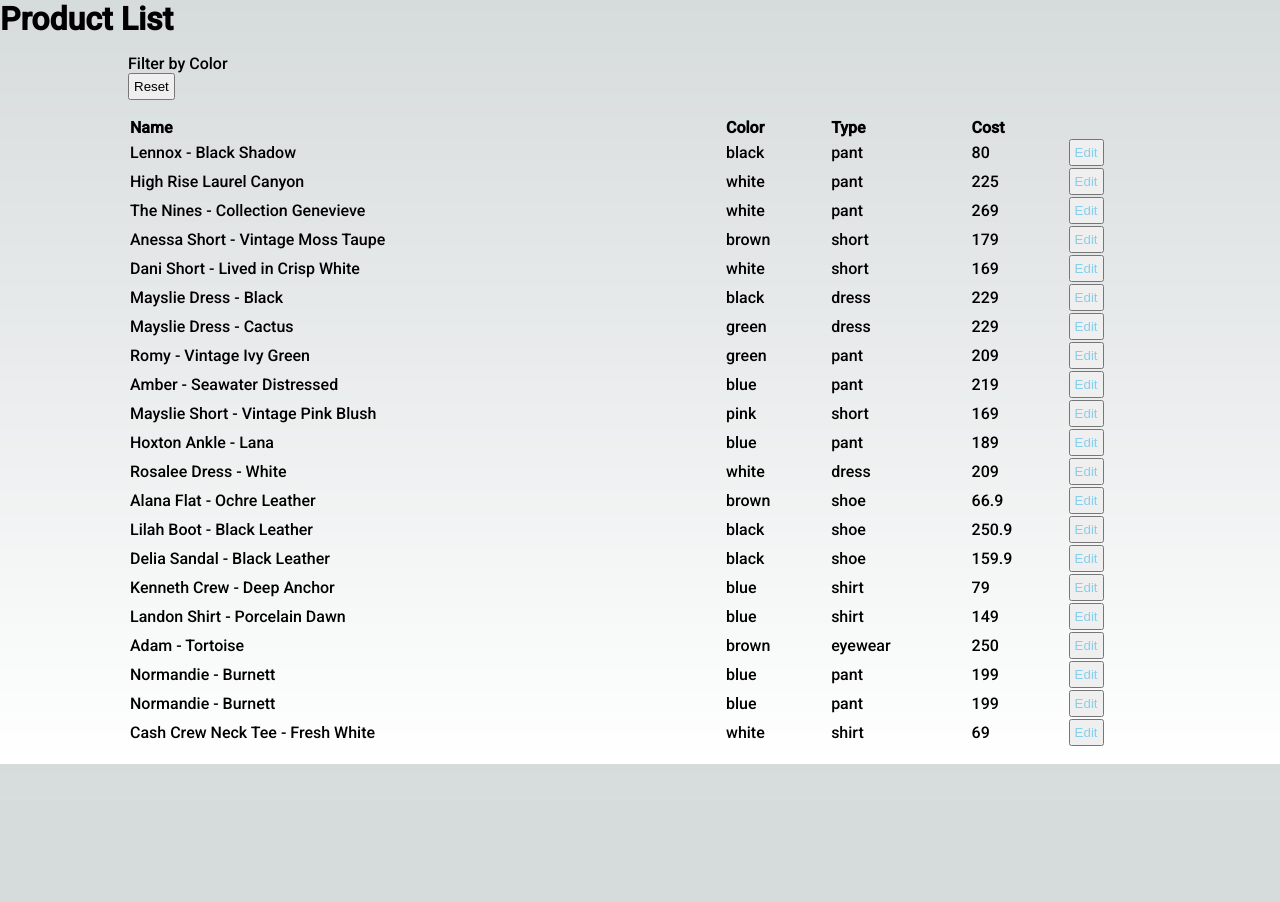
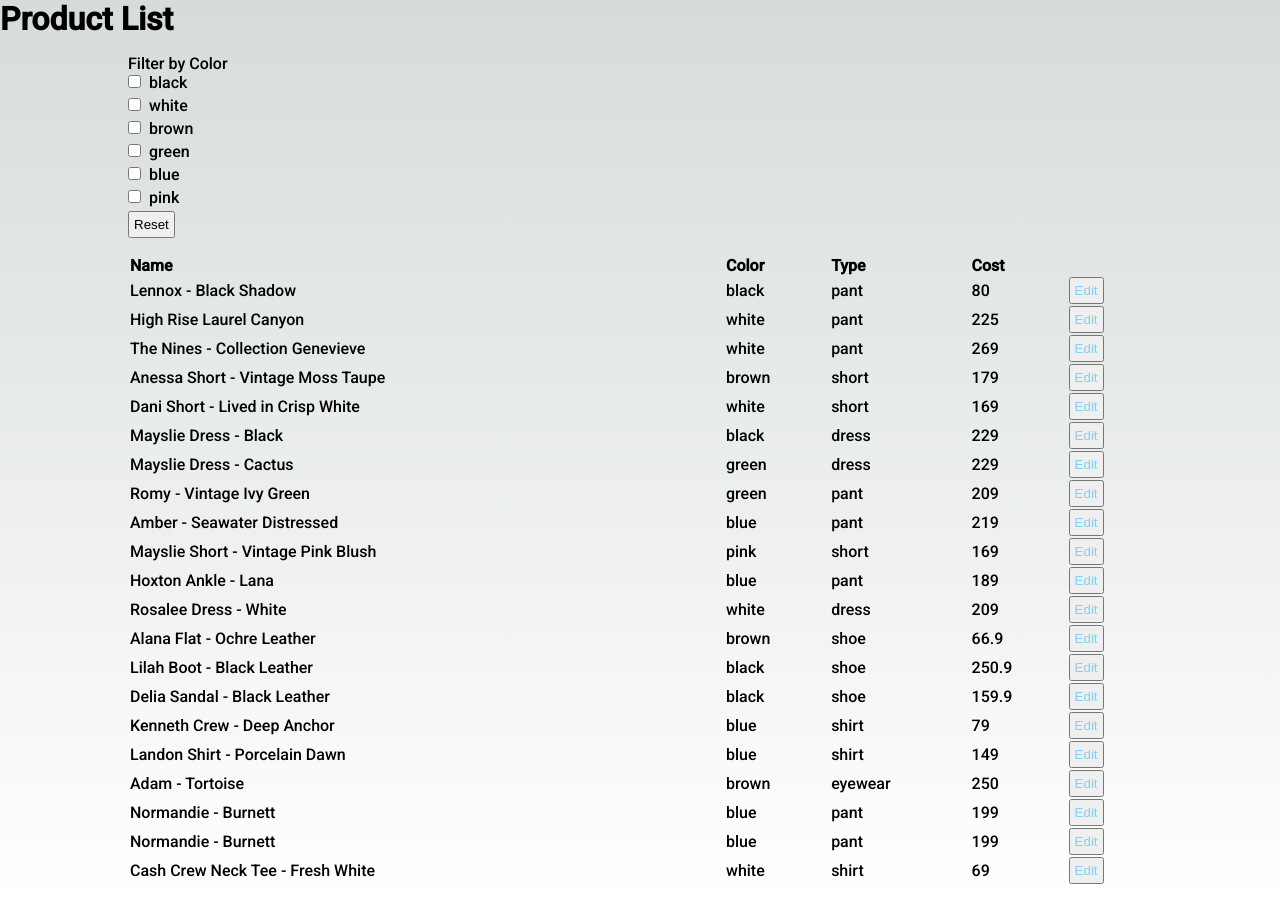
Before and after one commit to mgreci/paige-challenge, a Next.js app: page /product-list in a window 1280 px wide. Before the commit the page ends 800 px from the top, so only its background shows below. Built offline with nearby package versions, Linux system fonts and the light colour scheme.

Commit message:
functional color filtering

```diff
--- a/src/app/product-list/FilterByColor.tsx
+++ b/src/app/product-list/FilterByColor.tsx
@@ -34,7 +34,10 @@ export default function FilterByColor() {
 		<div className={classes.filterSection}>
 			<label htmlFor="colorFilter">Filter by Color</label>
 			{colorOptions?.map((color) => (
-				<input key={color} type="checkbox" onChange={event => handleChangeFilterOptions(color, event.target.value)} />
+				<div key={color} className={classes.colorFilter}>
+					<input id={color} type="checkbox" checked={filterByColors.includes(color)} onChange={event => handleChangeFilterOptions(color, event.target.checked)} />
+					<label htmlFor={color} className={classes.colorFilterLabel}>{color}</label>
+				</div>
 			))}
 			<div>
 				<button type="button" onClick={resetFilter}>Reset</button>
--- a/src/app/product-list/page.module.css
+++ b/src/app/product-list/page.module.css
@@ -10,6 +10,14 @@
 	margin-bottom: 1rem;
 }
 
+.colorFilter {
+	margin-bottom: 0.25rem;
+}
+
+.colorFilterLabel {
+	margin-left: 0.5rem;
+}
+
 .table {
 	width: 100%;
 	text-align: left;
--- a/src/app/product.context.js
+++ b/src/app/product.context.js
@@ -4,6 +4,11 @@ import { createContext, useState } from 'react';
 
 // NOTE: possible typo in that there are two objects with the same id value.
 import allProducts from './product-fixtures.json';
+import { removeDuplicates } from '@/util';
+
+let colorOptions = [];
+allProducts.forEach(({ color }) => colorOptions.push(color));
+colorOptions = removeDuplicates(colorOptions);
 
 export const ProductContext = createContext({
   products: [],
@@ -15,7 +20,6 @@ export const ProductContext = createContext({
 
 export const ProductContextProvider = ({ children }) => {
   const [products, setProducts] = useState(allProducts);
-  const colorOptions = [];
 
   const searchBySku = (searchSku) => {
     return products?.find(({ sku }) => searchSku === sku);
```
